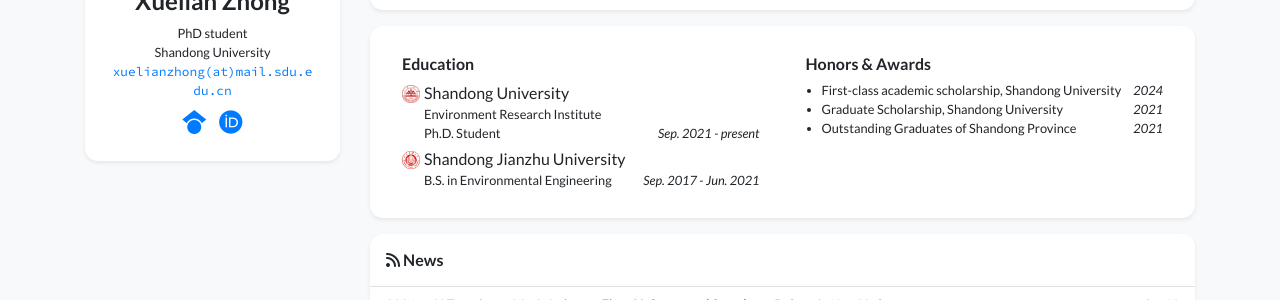
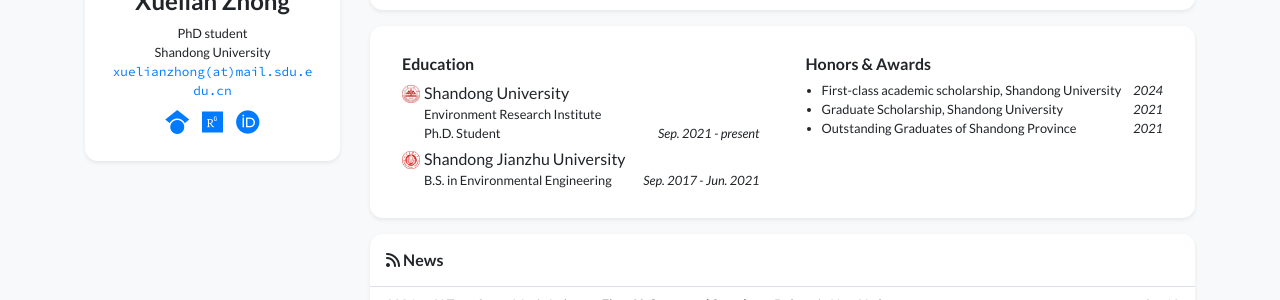
Before and after one commit to zhongdom0619/xuelian, a Jekyll site: the page built from index.html, in a window 1280 px wide. Shown: the part 384-684 px from the top of the page. Built offline with Jekyll 4.4.1, drawn with Linux system fonts in a browser that asks for light colours; nearby versions of some CDN libraries; a style sheet for code colours, icons or effects is not loaded.

Commit message:
Update profile_card_mini.html

```diff
--- a/_includes/widgets/profile_card_mini.html
+++ b/_includes/widgets/profile_card_mini.html
@@ -52,6 +52,12 @@
                         {%- endif -%}
                         <a class="px-1 no-break" target="_blank" href="{{ gscholar_url }}">
                             <i class="fab fa-google-scholar"></i>
+                        </a>
+                        {% endif %}
+
+                        {% if site.data.profile.researchgate %}
+                        <a class="px-1 no-break" target="_blank" href="{{ site.data.profile.researchgate }}" title="ResearchGate">
+                            <i class="fab fa-researchgate"></i>
                         </a>
                         {% endif %}
 
```
